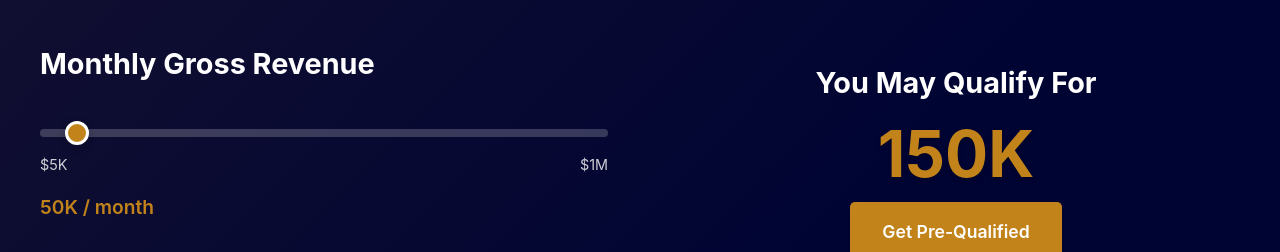
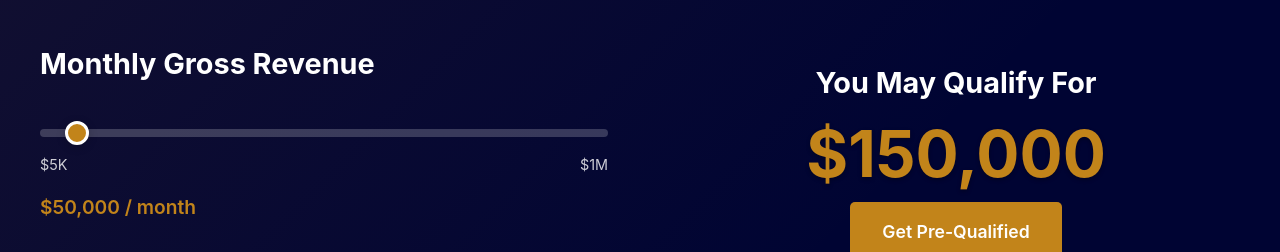
Before and after one commit to sutton-funding/suttonfunding, a plain HTML site: page index.html in a window 1280 px wide. Shown: the part 3960-4212 px from the top of the page. Drawn offline with Linux system fonts and the light colour scheme.

Commit message:
Update index.html

```diff
--- a/index.html
+++ b/index.html
@@ -211,13 +211,12 @@
             gap: 1rem;
         }
 
-.trustpilot-badge img {
-    height: 35px;       /* whatever size you want */
-    width: auto;
-    margin-right: 6px;  /* add spacing between the logo and text */
-    vertical-align: middle; /* keeps it lined up with the text */
-}
-
+        .trustpilot-badge img {
+            height: 35px;
+            width: auto;
+            margin-right: 6px;
+            vertical-align: middle;
+        }
 
         .hero-image {
             position: relative;
@@ -1605,23 +1604,32 @@ New York, NY 10016</p>
             });
         });
 
-        // Revenue slider functionality
+        // Revenue slider functionality - UPDATED TO SHOW CURRENCY FORMAT
         const revenueSlider = document.getElementById('revenueSlider');
         const currentRevenue = document.getElementById('currentRevenue');
         const qualificationAmount = document.getElementById('qualificationAmount');
 
+        function formatCurrency(amount) {
+            return new Intl.NumberFormat('en-US', {
+                style: 'currency',
+                currency: 'USD',
+                minimumFractionDigits: 0,
+                maximumFractionDigits: 0
+            }).format(amount);
+        }
+
         function updateQualification() {
             const revenue = parseInt(revenueSlider.value);
 
             // Format revenue display
-            currentRevenue.textContent = `${(revenue / 1000).toFixed(0)}K / month`;
+            currentRevenue.textContent = `${formatCurrency(revenue)} / month`;
 
             // Calculate qualification amount (typically 3x monthly revenue)
             const baseMultiplier = 3;
             const qualAmount = revenue * baseMultiplier;
 
-            // Format and display amount
-            qualificationAmount.textContent = `${(qualAmount / 1000).toFixed(0)}K`;
+            // Format and display amount in full currency format
+            qualificationAmount.textContent = formatCurrency(qualAmount);
         }
 
         if (revenueSlider) {
```
